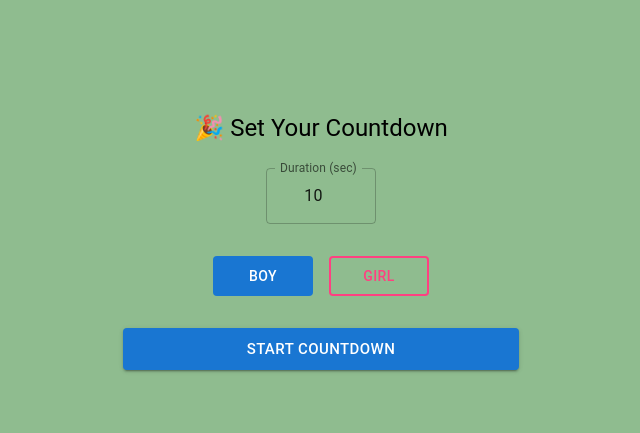
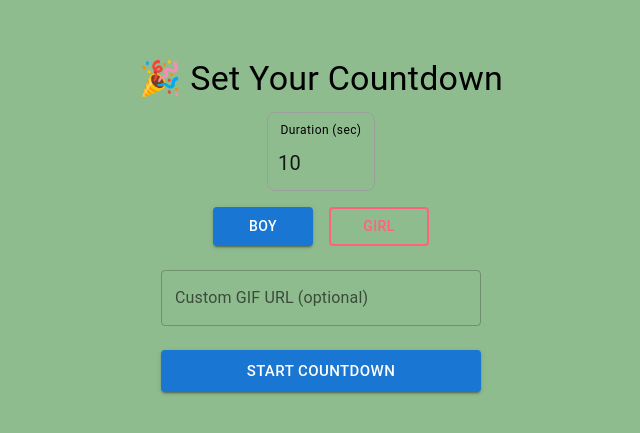
Before and after one commit to JohnFull30/countdown, a React (Create React App) app: page / in a window 1280 px wide. Shown: the part 191-624 px from the top of the page, without its empty margins (319-959 px from the left). Built offline with nearby package versions, Linux system fonts and the light colour scheme; the HTML template or start-up script is replaced by a standard one.

Commit message:
feat: integrate custom GIF URL, MUI redesign, compact transparent timer card & bold outlined gender buttons—sleek, minty countdown ready to party! 🎉

```diff
--- a/src/CountdownSetup.js
+++ b/src/CountdownSetup.js
@@ -1,107 +1,140 @@
 // src/CountdownSetup.js
 import React, { useState } from 'react';
 import { useNavigate } from 'react-router-dom';
-import {
-  Container,
-  Box,
-  Typography,
-  TextField,
-  Button,
-} from '@mui/material';
+import { Box, Typography, TextField, Button } from '@mui/material';
+
+const GENDER_STYLES = {
+  boy: {
+    main: 'primary.main',
+    dark: 'primary.dark',
+    text: '#fff',
+    hoverBg: 'rgba(25,118,210,0.1)'
+  },
+  girl: {
+    main: '#ff627e',
+    dark: '#e55672',
+    text: '#fff',
+    hoverBg: 'rgba(255,98,126,0.1)'
+  }
+};
 
 export const CountdownSetup = () => {
-  const [duration, setDuration] = useState(10);
-  const [gender, setGender] = useState('boy');
+  const [duration, setDuration]   = useState(10);
+  const [gender,   setGender]     = useState('boy');
+  const [customGif,setCustomGif]  = useState('');
   const navigate = useNavigate();
 
+  const handleDuration = e => {
+    const val = Math.min(30, Math.max(1, Number(e.target.value)));
+    setDuration(val);
+  };
+
   const handleSubmit = () => {
-    navigate('/countdown', { state: { duration, gender } });
+    navigate('/countdown', {
+      state: { duration, gender, customGifUrl: customGif }
+    });
+  };
+
+  const renderGenderButton = key => {
+    const isSelected = gender === key;
+    const { main, dark, text, hoverBg } = GENDER_STYLES[key];
+
+    return (
+      <Button
+        key={key}
+        variant={isSelected ? 'contained' : 'outlined'}
+        onClick={() => setGender(key)}
+        size="medium"
+        sx={{
+          width: 100,
+          ...(isSelected
+            ? {
+                bgcolor: main,
+                color: text,
+                '&:hover': { bgcolor: dark }
+              }
+            : {
+                borderColor: main,
+                borderWidth: '2px',
+                borderStyle: 'solid',
+                color: main,
+                '&:hover': { bgcolor: hoverBg }
+              })
+        }}
+      >
+        {key.toUpperCase()}
+      </Button>
+    );
   };
 
   return (
-    <Container maxWidth="xs">
     <Box
       sx={{
         minHeight: '100vh',
+        bgcolor: 'darkseagreen',
         display: 'flex',
         flexDirection: 'column',
+        alignItems: 'center',
         justifyContent: 'center',
-          alignItems: 'center',
-          py: 4,
+        p: 2
       }}
     >
-        <Typography variant="h5" gutterBottom sx={{ mb: 3 }}>
+      <Typography variant="h4" gutterBottom>
         🎉 Set Your Countdown
       </Typography>
 
-        {/* Compact, center-aligned duration input */}
+      {/* Super-compact transparent “ghost” card */}
+      <Box
+        sx={{
+          border: '1px solid',
+          borderColor: 'grey.500',
+          borderRadius: 2,
+          p: 1,
+          mb: 2,
+          width: 90,
+          textAlign: 'center',
+          bgcolor: 'transparent'
+        }}
+      >
+        <Typography variant="caption" display="block" gutterBottom>
+          Duration (sec)
+        </Typography>
         <TextField
-          label="Duration (sec)"
+          value={duration}
+          onChange={handleDuration}
           type="number"
-          value={duration}
-          onChange={e =>
-            setDuration(
-              Math.min(30, Math.max(1, parseInt(e.target.value, 10) || 1))
-            )
-          }
-          sx={{ width: 110, mb: 4 }}
-          inputProps={{
-            min: 1,
-            max: 30,
-            style: { textAlign: 'center' },
+          inputProps={{ min: 1, max: 30 }}
+          variant="standard"
+          InputProps={{
+            disableUnderline: true,
+            sx: { textAlign: 'center', fontSize: '1.25rem', py: 0 }
           }}
         />
+      </Box>
 
-        {/* Plain Button gender picker */}
-        <Box sx={{ display: 'flex', gap: 2, mb: 4 }}>
-          <Button
-            onClick={() => setGender('boy')}
-            sx={{
-              width: 100,
-              ...(gender === 'boy'
-                ? {
-                    bgcolor: 'primary.main',
-                    color: 'common.white',
-                    '&:hover': { bgcolor: 'primary.dark' },
-                  }
-                : {
-                    border: '2px solid',
-                    borderColor: 'primary.main',
-                    color: 'primary.main',
-                    '&:hover': { bgcolor: 'primary.light' },
-                  }),
-            }}
-          >
-            Boy
-          </Button>
+      <Box sx={{ display: 'flex', gap: 2, mb: 3 }}>
+        {['boy', 'girl'].map(renderGenderButton)}
+      </Box>
+
+      <TextField
+        label="Custom GIF URL (optional)"
+        value={customGif}
+        onChange={e => setCustomGif(e.target.value)}
+        variant="outlined"
+        fullWidth
+        sx={{ maxWidth: 320, mb: 3 }}
+      />
 
       <Button
-            onClick={() => setGender('girl')}
-            sx={{
-              width: 100,
-              ...(gender === 'girl'
-                ? {
-                    bgcolor: '#ff80ab',
-                    color: 'common.white',
-                    '&:hover': { bgcolor: '#ff4081' },
-                  }
-                : {
-                    border: '2px solid',
-                    borderColor: '#ff4081',
-                    color: '#ff4081',
-                    '&:hover': { bgcolor: '#ffe1f0' },
-                  }),
-            }}
+        variant="contained"
+        size="large"
+        fullWidth
+        sx={{ maxWidth: 320 }}
+        onClick={handleSubmit}
       >
-            Girl
-          </Button>
-        </Box>
-
-        <Button variant="contained" size="large" fullWidth onClick={handleSubmit}>
         Start Countdown
       </Button>
     </Box>
-    </Container>
   );
 };
 
--- a/src/GenderCountdown.js
+++ b/src/GenderCountdown.js
@@ -1,20 +1,17 @@
 // src/GenderCountdown.js
-import React, { useEffect, useRef, useState } from 'react';
+import React, { useEffect, useRef } from 'react';
 import { useLocation, useNavigate } from 'react-router-dom';
 import './countdown.css';
 
 export default function GenderCountdown() {
-  const [started, setStarted] = useState(false);
   const countdownRef = useRef(null);
   const navigate = useNavigate();
   const { state } = useLocation();
-  const { duration = 10, gender = 'boy' } = state || {};
+  const { duration = 10, gender = 'boy', customGifUrl = '' } = state || {};
 
   useEffect(() => {
-    if (!started) return;
-
     const body = document.body;
-    // 1) Reset to solid green and clear any previous GIF
+    // 1) Reset styling
     body.style.backgroundColor  = 'darkseagreen';
     body.style.backgroundImage  = '';
     body.style.backgroundRepeat = '';
@@ -27,28 +24,27 @@ export default function GenderCountdown() {
     const displayEl = document.getElementById('counter');
     const genderEl  = document.getElementById('gender');
 
-    // ensure your counter & text are visible at start
-    displayEl.style.display = '';
-    genderEl.textContent   = '';
-
     countdownRef.current = setInterval(() => {
-      displayEl.textContent = timer;
-      if (timer-- <= 0) {
+      if (timer >= 0) {
+        displayEl.textContent = timer;
+        timer -= 1;
+      } else {
         clearInterval(countdownRef.current);
         displayEl.style.display = 'none';
 
-        // 2) Pick the correct GIF URL
-        const gifUrl = gender === 'girl'
-          ? 'https://media4.giphy.com/media/K9MPm9A3CaSkw/200w.gif?cid=…&rid=200w.gif&ct=g'
-          : 'https://media4.giphy.com/media/liFaAWEOa1uKc/200w.gif?cid=…&rid=200w.gif&ct=g';
+        // 2) Choose custom URL or default
+        const defaultGifUrl = gender === 'girl'
+          ? 'https://media4.giphy.com/media/K9MPm9A3CaSkw/200w.gif?rid=200w.gif&ct=g'
+          : 'https://media4.giphy.com/media/liFaAWEOa1uKc/200w.gif?rid=200w.gif&ct=g';
+        const gifUrl = customGifUrl || defaultGifUrl;
 
-        // 3) Tile it—repeat across the screen, default size (200×200)
+        // 3) Tile it
         body.style.backgroundImage   = `url('${gifUrl}')`;
         body.style.backgroundRepeat  = 'repeat';
         body.style.backgroundPosition = 'center';
         body.style.backgroundSize     = 'auto';
 
-        // 4) Reveal the final text
+        // 4) Show the reveal text
         body.style.color       = gender === 'girl' ? '#ff627e'     : 'cornflowerblue';
         body.style.textShadow  = '8px 1px black';
         genderEl.textContent   = gender === 'girl' ? "IT'S A GIRL!" : "IT'S A BOY!";
@@ -57,16 +53,16 @@ export default function GenderCountdown() {
 
     return () => {
       clearInterval(countdownRef.current);
-      // Clean up body styles on unmount/refresh
-      body.style.backgroundColor  = '';
-      body.style.backgroundImage  = '';
-      body.style.backgroundRepeat = '';
+      // cleanup
+      body.style.backgroundColor    = '';
+      body.style.backgroundImage    = '';
+      body.style.backgroundRepeat   = '';
       body.style.backgroundPosition = '';
-      body.style.backgroundSize    = '';
-      body.style.color            = '';
-      body.style.textShadow       = '';
+      body.style.backgroundSize     = '';
+      body.style.color              = '';
+      body.style.textShadow         = '';
     };
-  }, [started, duration, gender]);
+  }, [duration, gender, customGifUrl]);
 
   return (
     <div className="countdown-container">
@@ -76,17 +72,8 @@ export default function GenderCountdown() {
       >
         Change Timer &amp; Gender
       </button>
-
-      {!started ? (
-        <button className="start-btn" onClick={() => setStarted(true)}>
-          Start Countdown
-        </button>
-      ) : (
-        <>
-          <div id="counter" style={{ fontSize: '4rem' }} />
-          <div id="gender"  style={{ fontSize: '6rem' }} />
-        </>
-      )}
+      <div id="counter" style={{ fontSize: '4rem' }} />
+      <div id="gender"  style={{ fontSize: '6rem' }} />
     </div>
   );
 }
```
Lines whose indentation alone changed are shown as unchanged.
